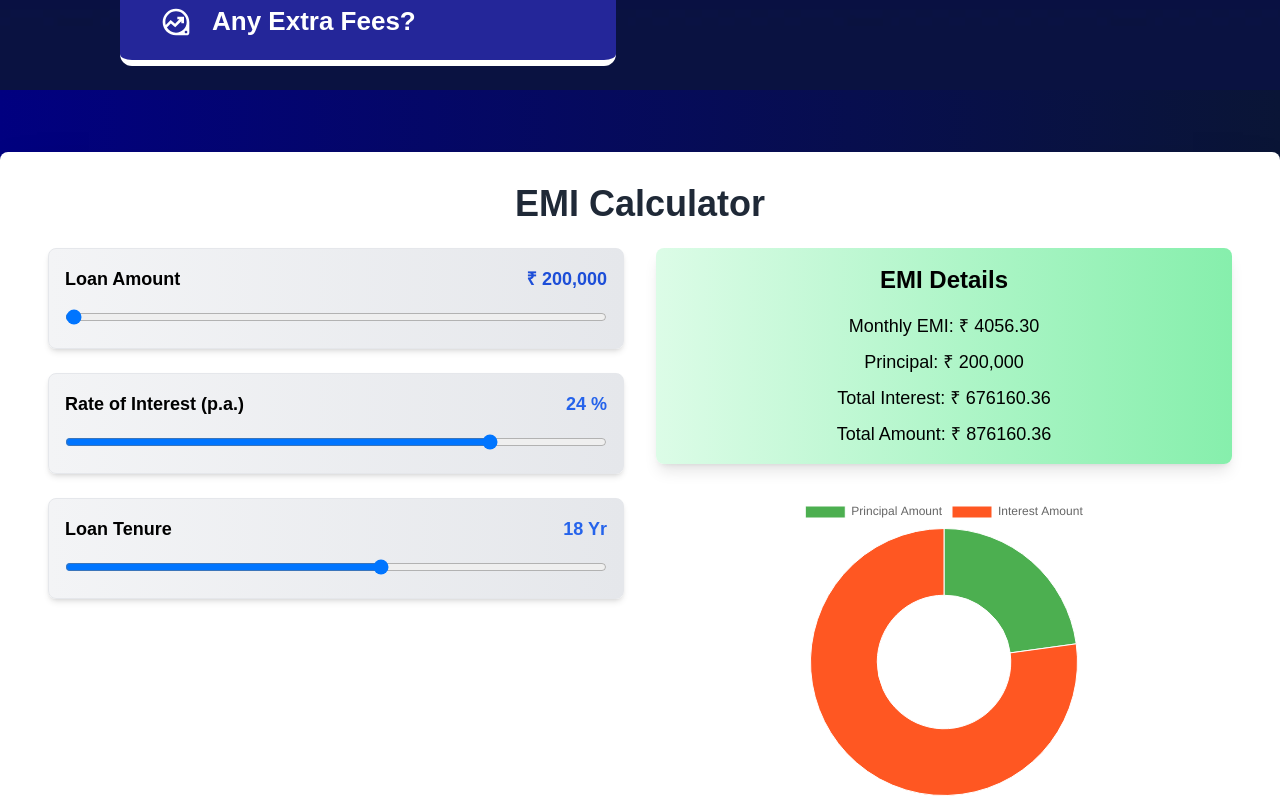
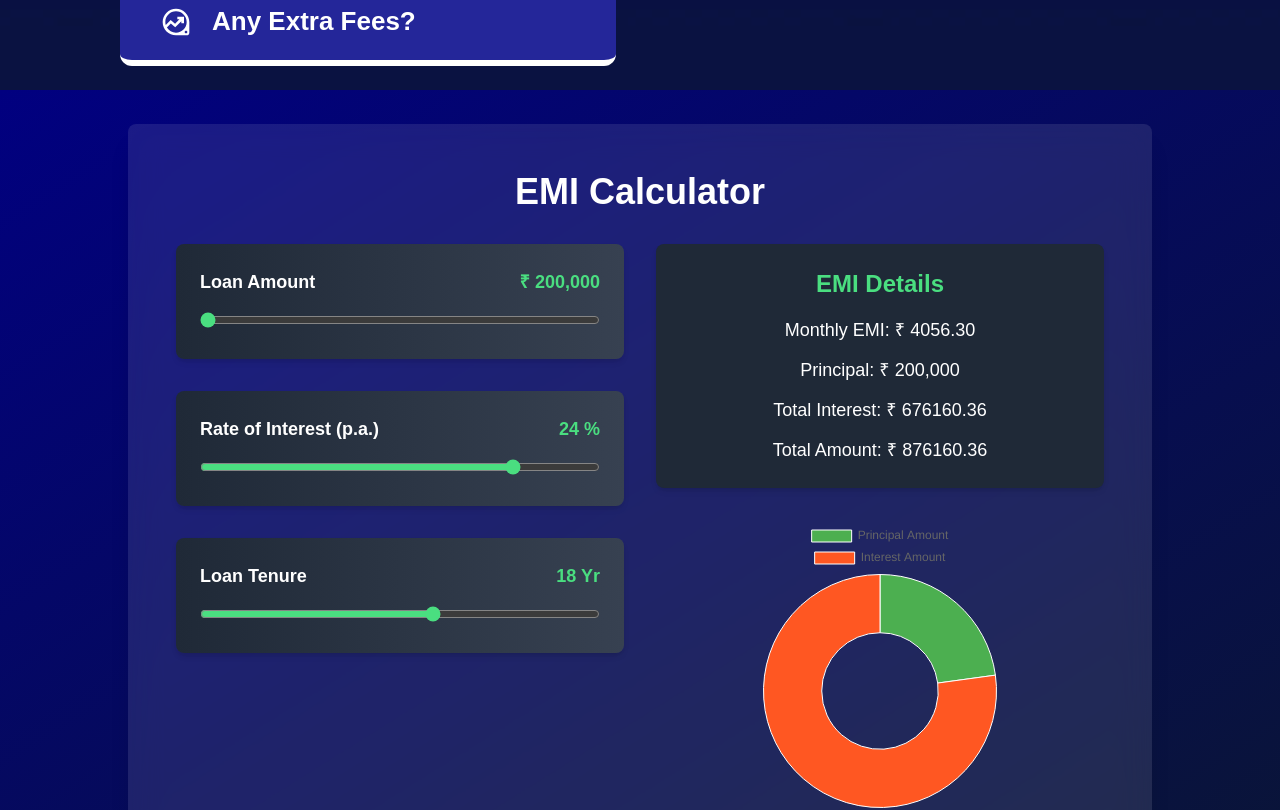
Before and after one commit to codewithprince01/incentum, a React (Vite) app: page /home-loan in a window 1280 px wide. Shown: the part 5240-6050 px from the top of the page. Built offline with nearby package versions, Linux system fonts and the light colour scheme.

Commit message:
third  dec

```diff
--- a/index.html
+++ b/index.html
@@ -4,7 +4,7 @@
     <meta charset="UTF-8" />
     <link rel="icon" type="image/svg+xml" href="/vite.svg" />
     <meta name="viewport" content="width=device-width, initial-scale=1.0" />
-    <title>Vite + React</title>
+    <title>Home | Incentum Financial Services</title>
   </head>
   <body>
     <div id="root" ></div>
--- a/src/Pages/Forms/vehicleforms/PageFour.jsx
+++ b/src/Pages/Forms/vehicleforms/PageFour.jsx
@@ -0,0 +1,10 @@
+import React from 'react'
+
+export default function PageFour() {
+  return (
+    <div>
+
+
+    </div>
+  )
+}
--- a/src/Pages/homePage/homecomponents/EmiCalculator.jsx
+++ b/src/Pages/homePage/homecomponents/EmiCalculator.jsx
@@ -38,19 +38,19 @@ export default function EmiCalculator() {
   };
 
   return (
-    <div className="min-h-screen w-full flex flex-col items-center justify-center bg-gradient-to-r from-[#010080] to-[#0A1536] text-black">
-      <div className="w-full bg-white shadow-2xl rounded-lg p-8">
-        <h1 className="text-4xl font-bold text-center text-gray-800 mb-6">
+    <div className="min-h-screen flex flex-col items-center justify-center bg-gradient-to-br from-[#010080] to-[#0A1536] text-white">
+      <div className="w-full max-w-5xl bg-white bg-opacity-10 backdrop-blur-lg shadow-xl rounded-lg p-8 mt-5 mb-5 md:p-12">
+        <h1 className="text-4xl font-extrabold text-center text-white mb-8">
           EMI Calculator
         </h1>
-        <div className="grid grid-cols-1 lg:grid-cols-2 gap-8 px-4">
+        <div className="grid grid-cols-1 md:grid-cols-2 gap-8">
           {/* Left Section */}
-          <div className="space-y-6">
+          <div className="space-y-8">
             {/* Loan Amount */}
-            <div className="p-4 border rounded-lg shadow-md bg-gradient-to-r from-gray-100 to-gray-200">
-              <label className="flex justify-between text-lg font-semibold">
+            <div className="p-6 bg-gradient-to-r from-gray-800 to-gray-700 rounded-lg shadow-md">
+              <label className="flex justify-between text-lg font-semibold text-white">
                 Loan Amount
-                <span className="text-blue-700">₹ {principle.toLocaleString()}</span>
+                <span className="text-green-400">₹ {principle.toLocaleString()}</span>
               </label>
               <input
                 type="range"
@@ -59,15 +59,15 @@ export default function EmiCalculator() {
                 step="50000"
                 value={principle}
                 onChange={(e) => setPrinciple(parseInt(e.target.value))}
-                className="w-full mt-4"
+                className="w-full mt-4 accent-green-400"
               />
             </div>
 
             {/* Interest Rate */}
-            <div className="p-4 border rounded-lg shadow-md bg-gradient-to-r from-gray-100 to-gray-200">
-              <label className="flex justify-between text-lg font-semibold">
+            <div className="p-6 bg-gradient-to-r from-gray-800 to-gray-700 rounded-lg shadow-md">
+              <label className="flex justify-between text-lg font-semibold text-white">
                 Rate of Interest (p.a.)
-                <span className="text-blue-600">{interest} %</span>
+                <span className="text-green-400">{interest} %</span>
               </label>
               <input
                 type="range"
@@ -76,15 +76,15 @@ export default function EmiCalculator() {
                 step="0.1"
                 value={interest}
                 onChange={(e) => setInterest(parseFloat(e.target.value))}
-                className="w-full mt-4"
+                className="w-full mt-4 accent-green-400"
               />
             </div>
 
             {/* Loan Tenure */}
-            <div className="p-4 border rounded-lg shadow-md bg-gradient-to-r from-gray-100 to-gray-200">
-              <label className="flex justify-between text-lg font-semibold">
+            <div className="p-6 bg-gradient-to-r from-gray-800 to-gray-700 rounded-lg shadow-md">
+              <label className="flex justify-between text-lg font-semibold text-white">
                 Loan Tenure
-                <span className="text-blue-600">{tenure} Yr</span>
+                <span className="text-green-400">{tenure} Yr</span>
               </label>
               <input
                 type="range"
@@ -93,24 +93,31 @@ export default function EmiCalculator() {
                 step="1"
                 value={tenure}
                 onChange={(e) => setTenure(parseInt(e.target.value))}
-                className="w-full mt-4"
+                className="w-full mt-4 accent-green-400"
               />
             </div>
           </div>
 
           {/* Right Section */}
-          <div className="space-y-8 flex flex-col items-center">
-            <div className="p-4 bg-gradient-to-r from-green-100 to-green-300 rounded-lg shadow-lg text-center w-full">
-              <h2 className="text-2xl font-bold">EMI Details</h2>
-              <div className="mt-4 space-y-2">
-                <p className="text-lg font-medium">Monthly EMI: ₹ {emi.toLocaleString()}</p>
-                <p className="text-lg font-medium">Principal: ₹ {principle.toLocaleString()}</p>
-                <p className="text-lg font-medium">Total Interest: ₹ {totalInterest.toLocaleString()}</p>
-                <p className="text-lg font-medium">Total Amount: ₹ {totalAmount.toLocaleString()}</p>
+          <div className="flex flex-col items-center space-y-8">
+            <div className="bg-gray-800 p-6 rounded-lg shadow-md text-center w-full">
+              <h2 className="text-2xl font-bold text-green-400">EMI Details</h2>
+              <div className="mt-4 space-y-3">
+                <p className="text-lg font-medium text-white bg-blue ">
+                  Monthly EMI: ₹ {emi.toLocaleString()}
+                </p>
+                <p className="text-lg font-medium text-white">
+                  Principal: ₹ {principle.toLocaleString()}
+                </p>
+                <p className="text-lg font-medium text-white">
+                  Total Interest: ₹ {totalInterest.toLocaleString()}
+                </p>
+                <p className="text-lg font-medium text-white">
+                  Total Amount: ₹ {totalAmount.toLocaleString()}
+                </p>
               </div>
             </div>
-
-            <div className="w-[300px] h-[300px]">
+            <div className="w-72 h-72">
               <Doughnut data={chartData} />
             </div>
           </div>
--- a/src/Pages/homePage/homecomponents/FeaturesSection.jsx
+++ b/src/Pages/homePage/homecomponents/FeaturesSection.jsx
@@ -22,7 +22,7 @@ const FeaturesSection = () => {
         {/* Header Navbar */}
         <div className="sticky top-0 z-10">
           <div className="container mx-auto flex justify-center py-5">
-            <div className="flex bg-gradient-to-b from-[#f5fafe] to-[#ebecf6] shadow-md rounded-full px-2 py-0 space-x-3 sm:space-x-6 border border-[#14296d]">
+            <div className="flex bg-gradient-to-b from-[#e8f4fd] to-[#dfe1f6] shadow-md rounded-full px-2 py-0 space-x-3 sm:space-x-6 border border-[#14296d]">
               {[
                 { id: "home-loan", label: "Home Loan" },
                 { id: "car-loan", label: "Car Loan" },
@@ -50,7 +50,7 @@ const FeaturesSection = () => {
       {/* Home Loan */}
         <div id="home-loan" className="min-h-2 flex items-center justify-center  hover:bg-white transition-colors duration-200">
           <div className="flex p-8 md:flex-row flex-col max-w-6xl">
-            <div className="bg-blue-900 rounded-lg flex justify-center mr-10 items-center md:w-1/2 ">
+            <div className=" rounded-lg flex justify-center mr-10 items-center md:w-1/2 ">
             <Link
                 to="/home-loan" >
               <img
```
